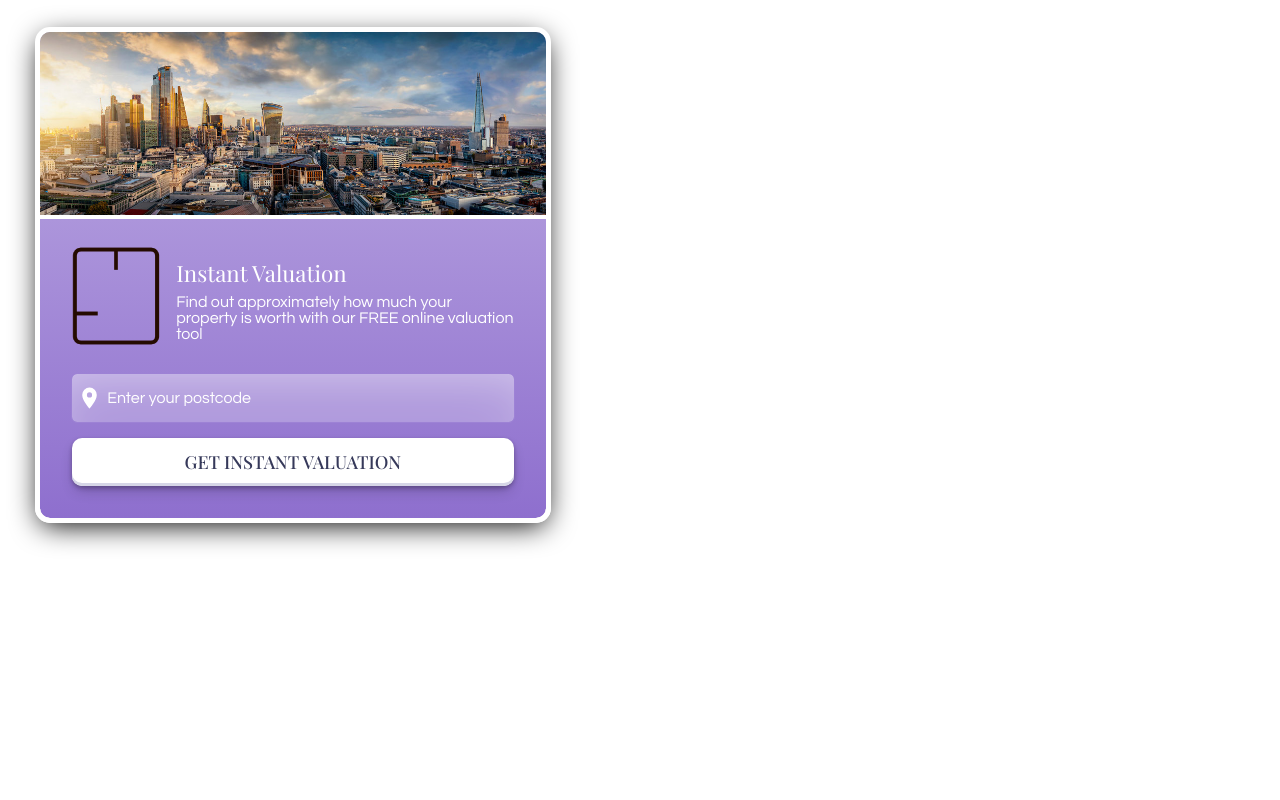
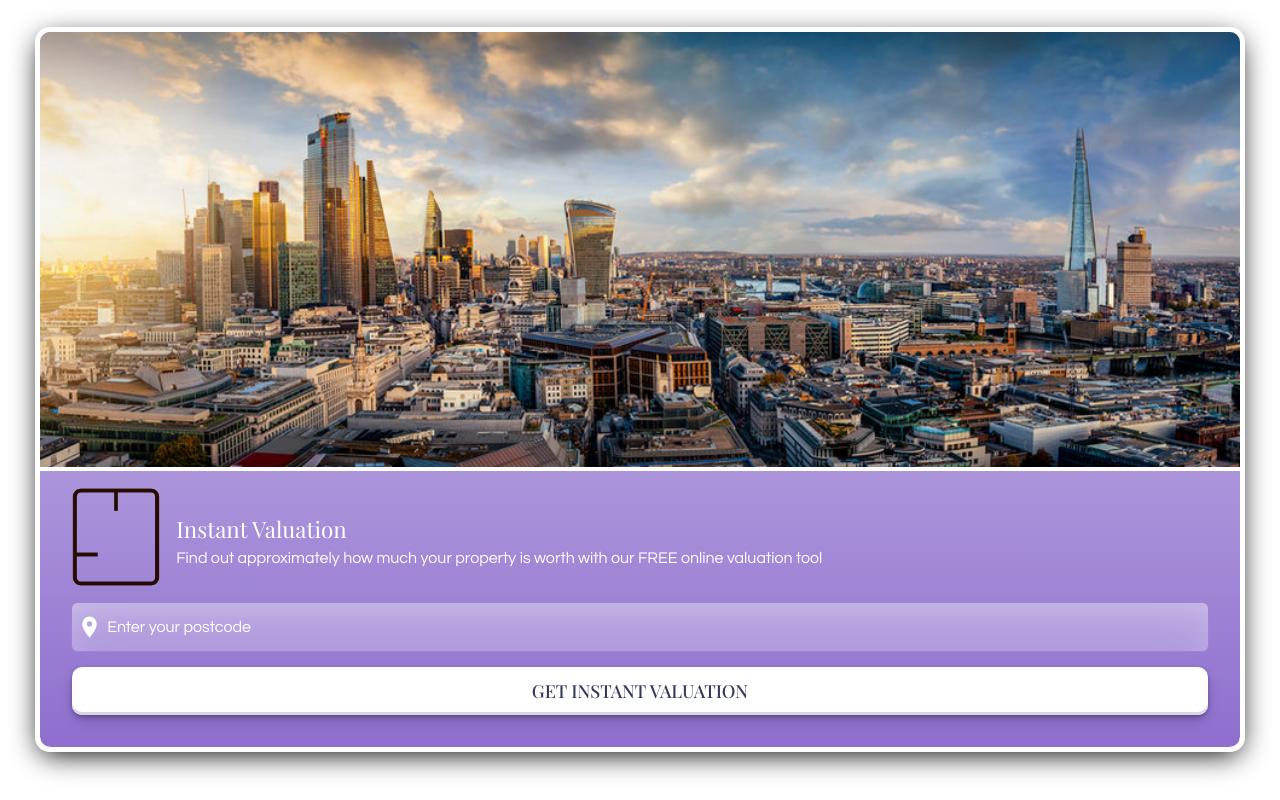
Before and after one commit to AdotK8/yase-valuation-tool, a website built with webpack: page dist/index.html in a window 1280 px wide. Built offline with nearby package versions, Linux system fonts and the light colour scheme; a web font is replaced by a local one.

```diff
--- a/src/styles/main.scss
+++ b/src/styles/main.scss
@@ -78,7 +78,7 @@
   border-radius: 10px;
   box-shadow: $shadow-colour 0px 7px 29px 0px;
   background-color: $yase-purple;
-  width: 40%;
+  // width: 40%;
 }
 
 .container {
```
